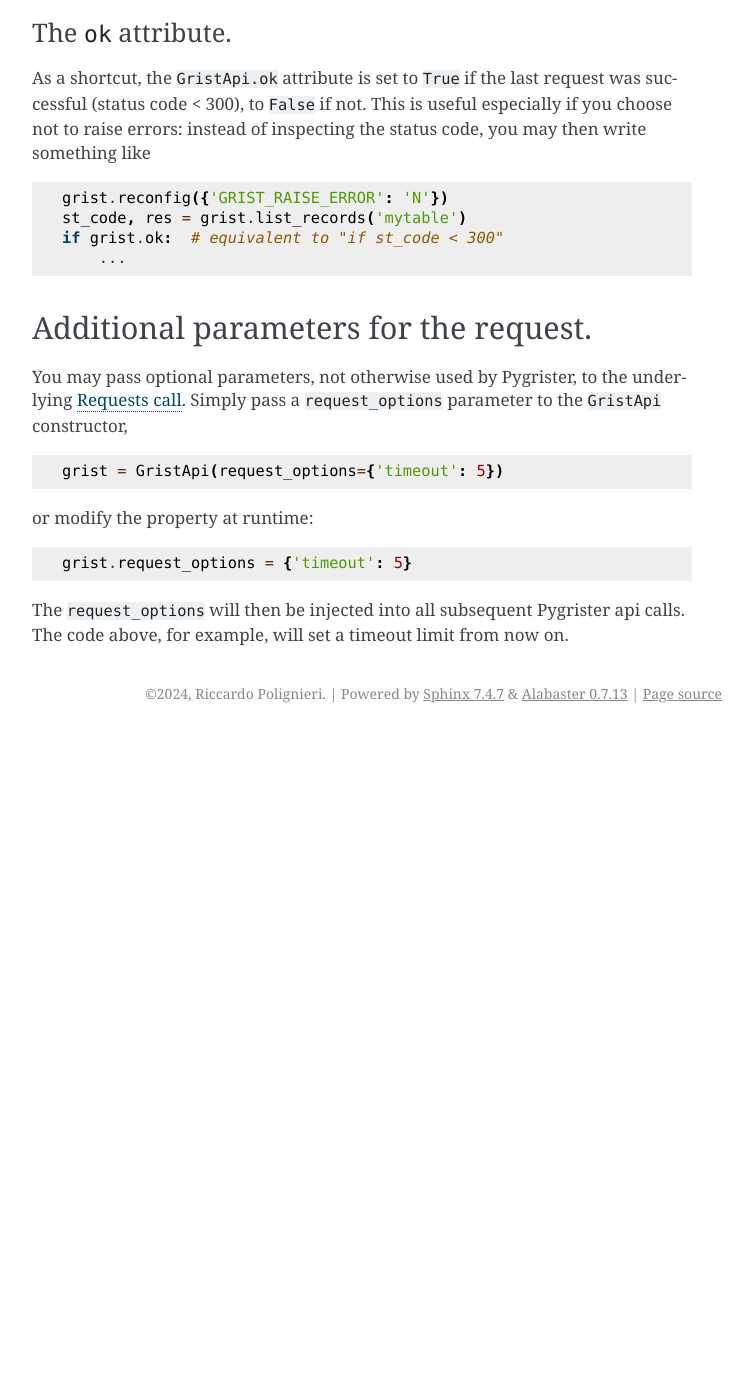
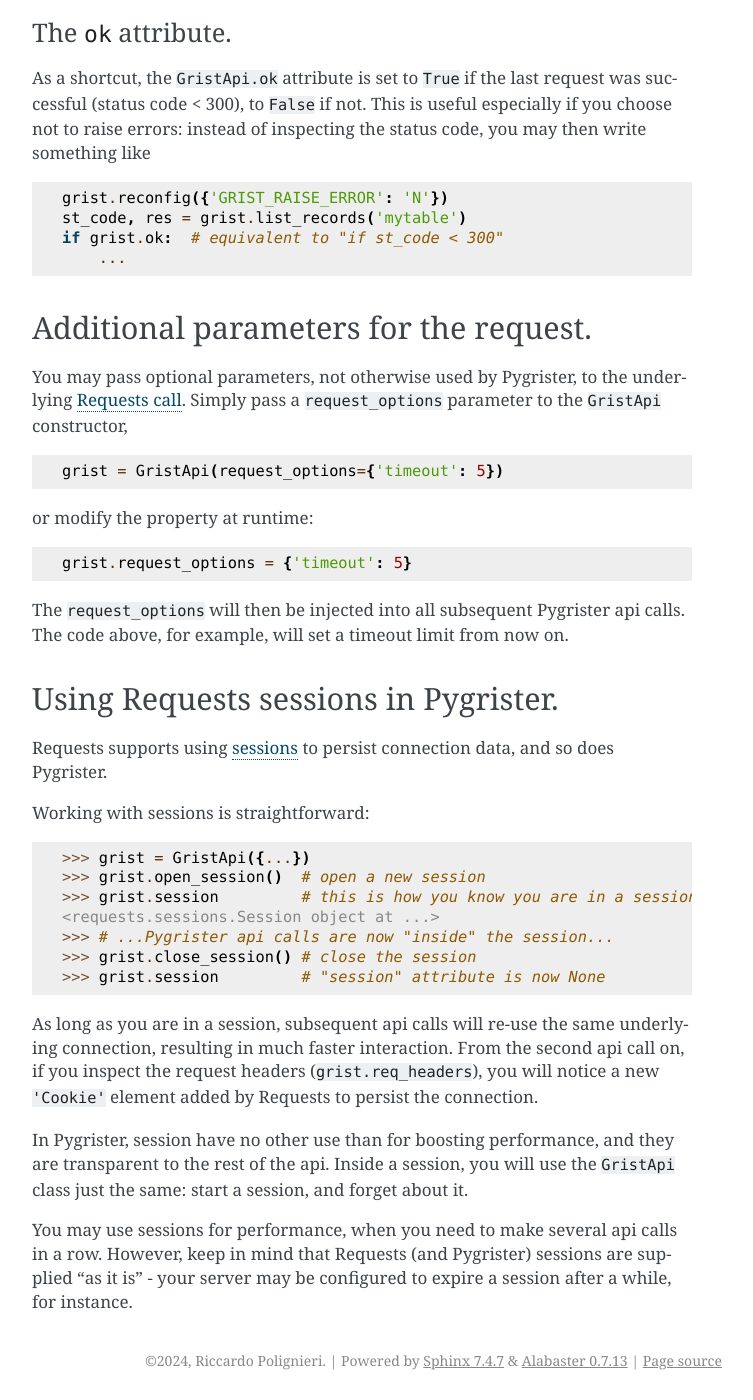
Before and after one commit to ricpol/pygrister, a Sphinx documentation site: the page built from doc/misc.rst, in a window 1280 px wide and 1400 px high, scrolled down 2008 px. Shown: the whole window, without its empty margins (388-1141 px from the left). Built offline with Sphinx 7.4.7, drawn with Linux system fonts in a browser that asks for light colours; before the commit the page ends 2741 px from its top, so only the background shows below that; some of the changed text lies outside the part shown.

Commit message:
session support

```diff
--- a/NEWS.txt
+++ b/NEWS.txt
@@ -4,7 +4,8 @@ NEWS
 Bleeding edge: committed to the repo, not yet released on PyPI
 --------------------------------------------------------------
 
-Nothing at the moment.
+- support for sessions from Requests, to improve performance when making
+  several api calls in a row.
 
 v0.5.0, 2024.11.17
 ------------------
--- a/doc/misc.rst
+++ b/doc/misc.rst
@@ -121,3 +121,36 @@ or modify the property at runtime::
 
 The ``request_options`` will then be injected into all subsequent Pygrister api
 calls. The code above, for example, will set a timeout limit from now on.
+
+
+Using Requests sessions in Pygrister.
+-------------------------------------
+
+Requests supports using
+`sessions <https://requests.readthedocs.io/en/latest/user/advanced/#session-objects>`_
+to persist connection data, and so does Pygrister.
+
+Working with sessions is straightforward::
+
+    >>> grist = GristApi({...})
+    >>> grist.open_session()  # open a new session
+    >>> grist.session         # this is how you know you are in a session
+    <requests.sessions.Session object at ...>
+    >>> # ...Pygrister api calls are now "inside" the session...
+    >>> grist.close_session() # close the session
+    >>> grist.session         # "session" attribute is now None
+
+As long as you are in a session, subsequent api calls will re-use the same
+underlying connection, resulting in much faster interaction. From the
+second api call on, if you inspect the request headers (``grist.req_headers``),
+you will notice a new ``'Cookie'`` element added by Requests to persist the
+connection.
+
+In Pygrister, session have no other use than for boosting performance, and they
+are transparent to the rest of the api. Inside a session, you will use the
+``GristApi`` class just the same: start a session, and forget about it.
+
+You may use sessions for performance, when you need to make several api calls
+in a row. However, keep in mind that Requests (and Pygrister) sessions are
+supplied "as it is" - your server may be configured to expire a session after
+a while, for instance.
```
Also changed, not shown: 2 other files.
